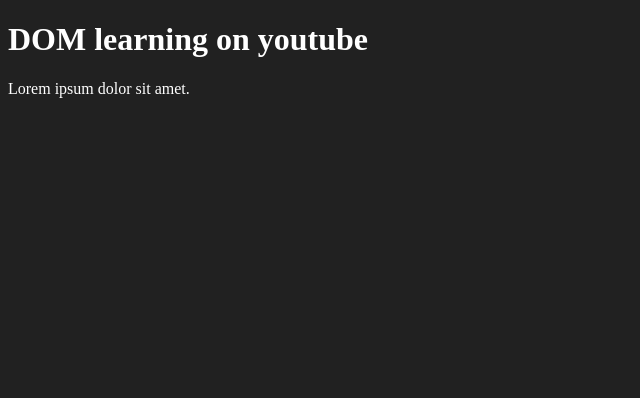
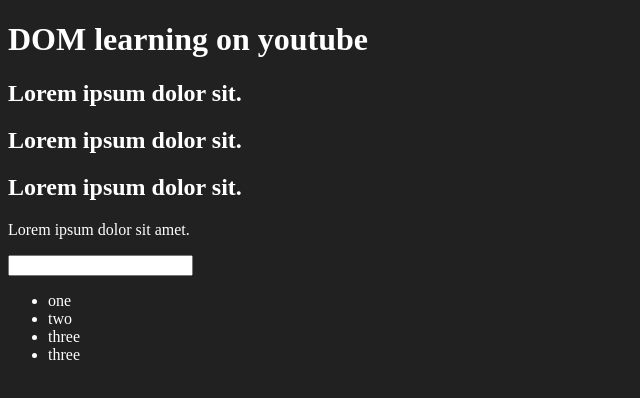
Before and after one commit to manurkarjaywant/JavaScript, a plain HTML site: page 06_dom/01_one.html in a window 1280 px wide. Shown: the whole page, without its empty margins (0-640 px from the left). Drawn offline with Linux system fonts and the light colour scheme.

Commit message:
manipulation and conversion to array.

```diff
--- a/06_dom/01_one.html
+++ b/06_dom/01_one.html
@@ -12,8 +12,19 @@
 </head>
 <body class="bg-black">
     <div>
-        <h1 id="title" class="heading">DOM learning on youtube</h1>
+        <h1 id="title" class="heading">DOM learning on youtube <span style="display : none">test text</span></h1>
+        <h2>Lorem ipsum dolor sit.</h2>
+        <h2>Lorem ipsum dolor sit.</h2>
+        <h2>Lorem ipsum dolor sit.</h2>
         <p>Lorem ipsum dolor sit amet.</p>
+        <input type="password" name="" id="">
+
+        <ul>
+            <li class="list-item">one</li>
+            <li class="list-item">two</li>
+            <li class="list-item">three</li>
+            <li class="list-item">three</li>
+        </ul>
     </div>
 </body>
 </html>
@@ -34,3 +45,28 @@ getElementByName
 getElementByTagName
 etc etc
 -->
+
+<!--
+innerHTML   => to get HTML also if anything is written inside the text. it supports content as well as HTML tags
+innerText   => to get visible content only. it supports only content which is made visible. no HTML tags are supported.
+textContent => to get visible as well as hidden content. it supports only content which is visible and hidden. no HTML tags are supported.
+-->
+
+<!--
+document.querySelector('#id')
+document.querySelector('.class')
+document.querySelector('input[type="password"]')
+document.querySelector('p:first-child')
+document.querySelectorAll('')
+-->
+
+<!--
+HTML collection doesn't have forEach() method. Thats why we have to convert it to an Array.
+To convert HTML collection into array use method
+Array.from(HTML collection)
+after converting we can use forEach() method
+-->
+
+<!--
+Node list does have forEach() method thats why we can use it without coverting it into an Array.
+-->
```
